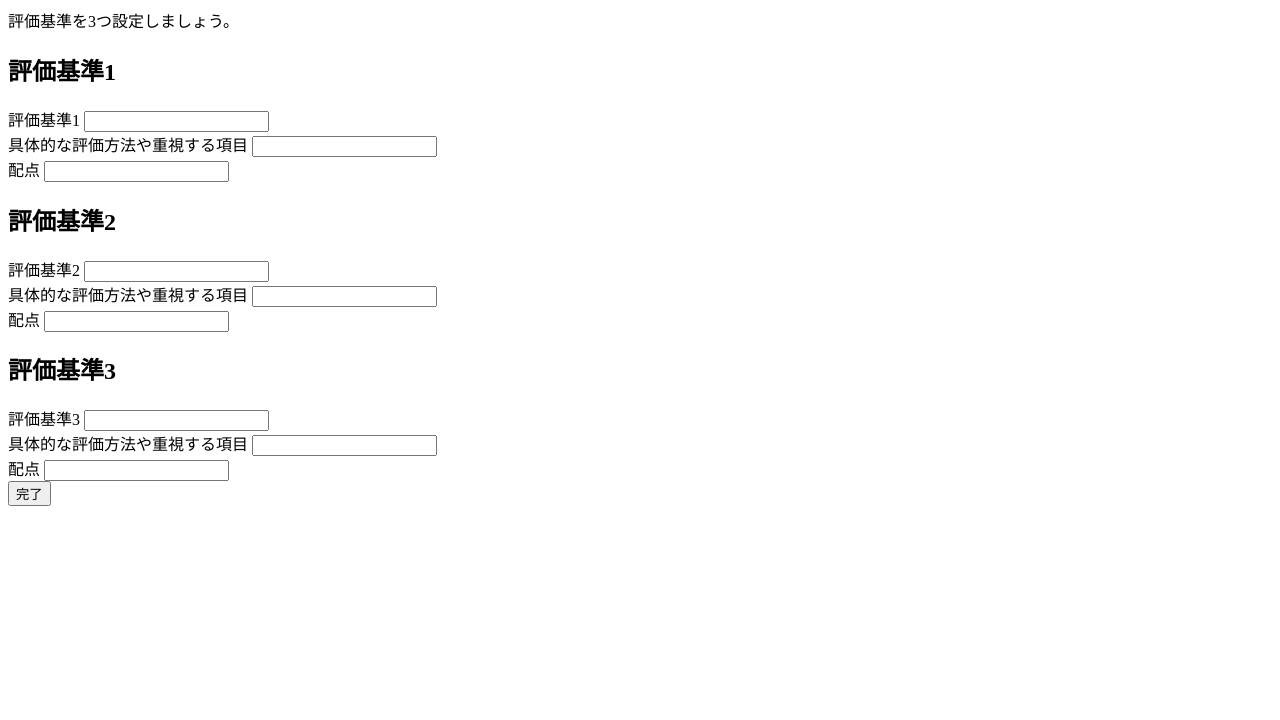
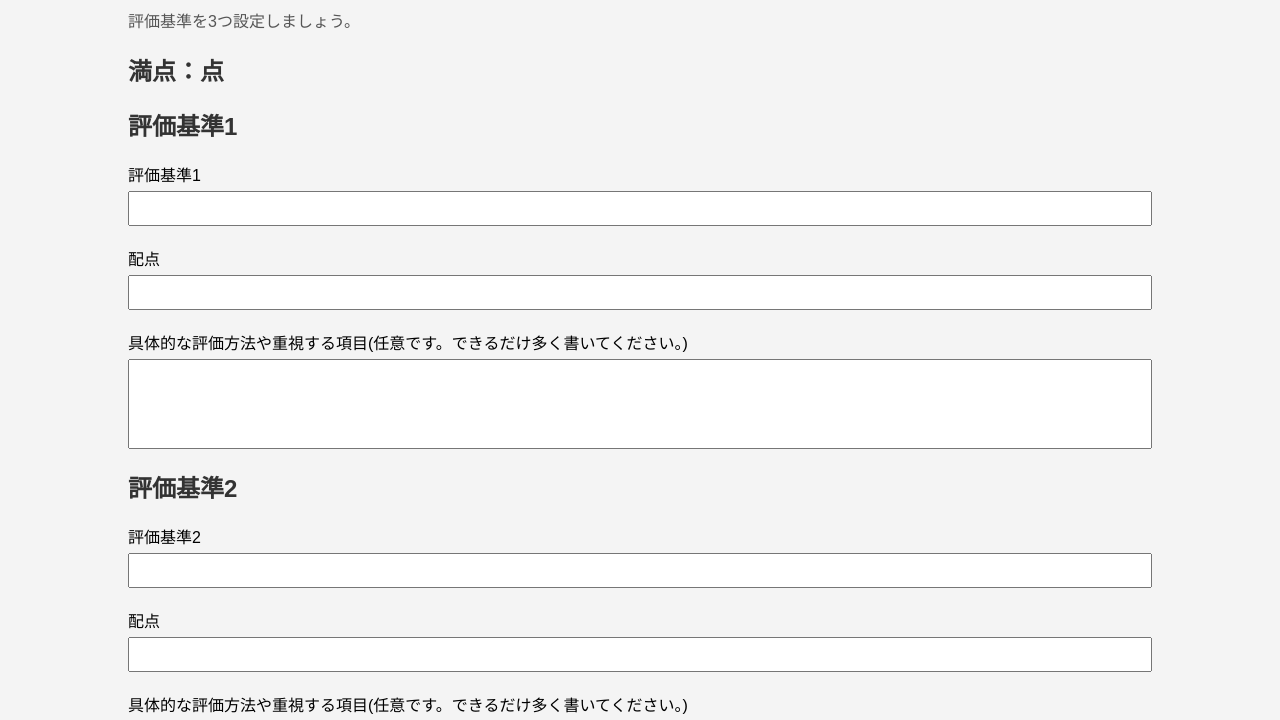
Before and after one commit to ut-code/DocuMentor, a website: page static/setting/index.html in a window 1280 px wide. Shown: the part 81-801 px from the top of the page. Drawn offline with Linux system fonts and the light colour scheme.

Commit message:
setting画面のデザイン

```diff
--- a/static/setting/index.html
+++ b/static/setting/index.html
@@ -4,52 +4,61 @@
     <meta charset="UTF-8" />
     <meta name="viewport" content="width=device-width, initial-scale=1.0" />
     <title>設定</title>
+    <link rel="stylesheet" href="style.css" />
   </head>
 
   <body>
-    <!-- TODO: 合計100になるようにバリデーション -->
+    <div class="main">
+<!-- TODO: 合計100になるようにバリデーション -->
     <h1>設定</h1>
     <p>評価基準を3つ設定しましょう。</p>
+
+    <h2>満点：<span id="score-value"></span>点</h2>
+    <!-- score-valueに配点の合計の和を求めるイベントを作成したいのですが、方法がわかりませんでした。 -->
     <h2>評価基準1</h2>
     <div>
       <label for="criterion1">評価基準1</label>
       <input type="text" id="criterion1" />
     </div>
     <div>
-      <label for="description1">具体的な評価方法や重視する項目</label>
-      <input type="text" id="description1" />
+        <label for="allocation1">配点</label>
+        <input type="number" id="allocation1" />
     </div>
     <div>
-      <label for="allocation1">配点</label>
-      <input type="number" id="allocation1" />
+      <label for="description1">具体的な評価方法や重視する項目(任意です。できるだけ多く書いてください。)</label>
+      <input class="any" type="text" id="description1" />
     </div>
+
     <h2>評価基準2</h2>
     <div>
       <label for="criterion2">評価基準2</label>
       <input type="text" id="criterion2" />
     </div>
     <div>
-      <label for="description2">具体的な評価方法や重視する項目</label>
-      <input type="text" id="description2" />
+        <label for="allocation2">配点</label>
+        <input type="number" id="allocation2" />
     </div>
     <div>
-      <label for="allocation2">配点</label>
-      <input type="number" id="allocation2" />
+      <label for="description2">具体的な評価方法や重視する項目(任意です。できるだけ多く書いてください。)</label>
+      <input class="any" type="text" id="description2" />
     </div>
+
     <h2>評価基準3</h2>
     <div>
       <label for="criterion3">評価基準3</label>
       <input type="text" id="criterion3" />
     </div>
     <div>
-      <label for="description3">具体的な評価方法や重視する項目</label>
-      <input type="text" id="description3" />
+      <label for="allocation3">配点</label>
+      <input  type="number" id="allocation3" />
     </div>
     <div>
-      <label for="allocation3">配点</label>
-      <input type="number" id="allocation3" />
+        <label for="description3">具体的な評価方法や重視する項目(任意です。できるだけ多く書いてください。)</label>
+        <input class="any" type="text" id="description3" />
     </div>
     <button id="setting-button">完了</button>
+    </div>
+
     <script src="./script.js"></script>
   </body>
 </html>
--- /dev/null
+++ b/static/setting/style.css
@@ -0,0 +1,74 @@
+/* style.css */
+body {
+    font-family: 'Arial', sans-serif;
+    background-color: #f4f4f4;
+    margin: 0;
+    padding: 0;
+  }
+  .main{
+    width:80%;
+    margin:0 auto;
+}
+
+  h1, h2 {
+    color: #333;
+  }
+
+  p {
+    color: #555;
+  }
+
+  div {
+    margin-bottom: 20px;
+  }
+
+  label {
+    display: block;
+    margin-bottom: 5px;
+  }
+
+  input {
+    width: 100%;
+    padding: 8px;
+    box-sizing: border-box;
+  }
+
+  button {
+    background-color: #4caf50;
+    color: #fff;
+    padding: 10px 20px;
+    font-size: 16px;
+    cursor: pointer;
+    border: none;
+    border-radius: 4px;
+  }
+
+  button:hover {
+    background-color: #45a049;
+  }
+
+  #setting-button {
+    margin-top: 20px;
+  }
+
+  /* Responsive styling */
+  @media (max-width: 600px) {
+    h1 {
+      font-size: 24px;
+    }
+
+    h2 {
+      font-size: 18px;
+    }
+
+    input {
+      width: calc(100% - 16px);
+    }
+
+    button {
+      width: 100%;
+    }
+  }
+.any{
+    height:90px;
+}
```
Also changed, not shown: static/setting/script.js (+49 -0 lines).
